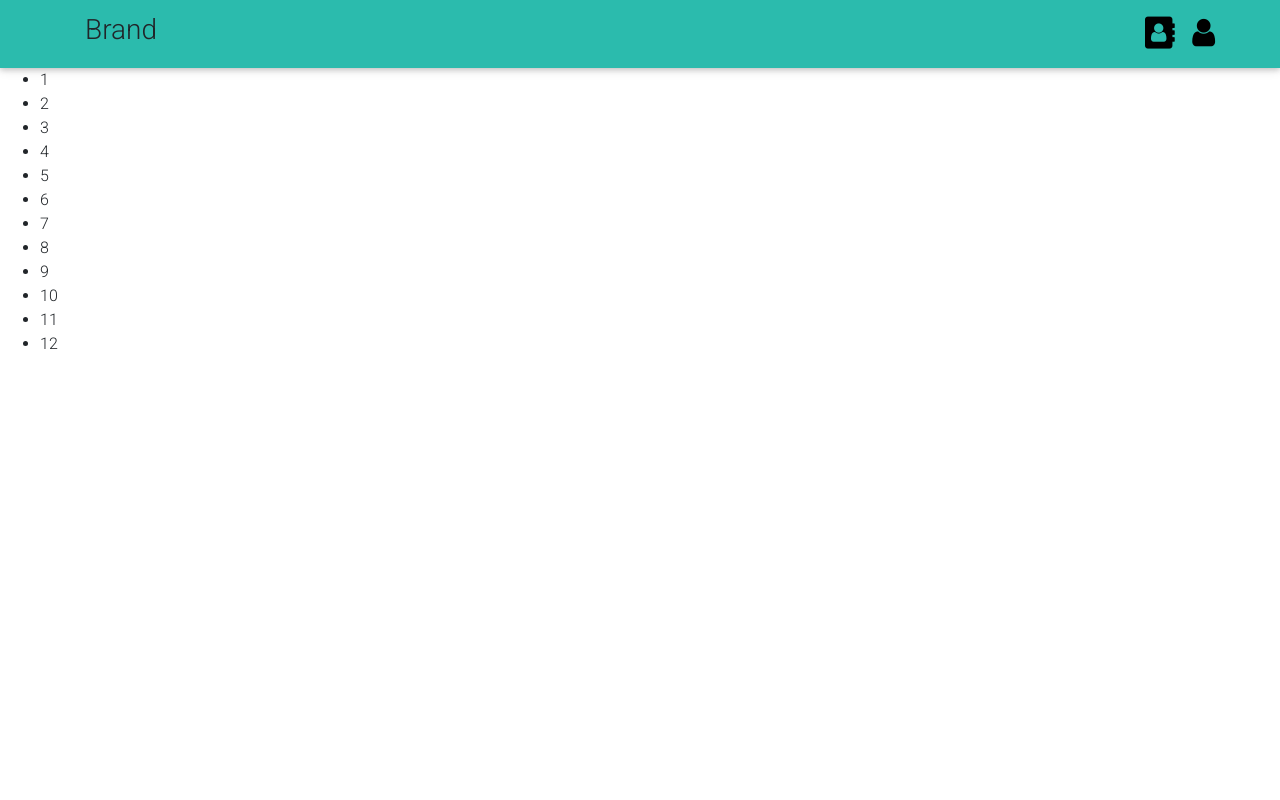
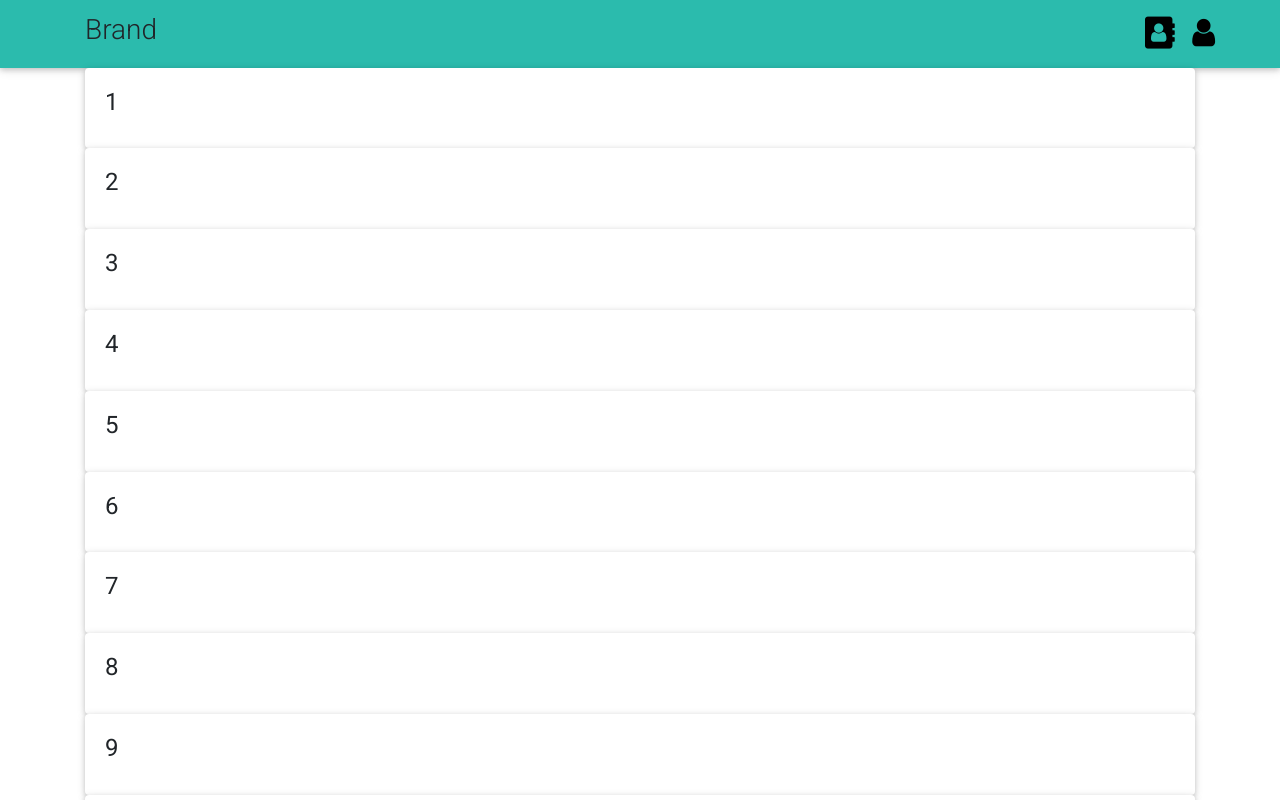
Before and after one commit to DocumentExplorer/Frontend, a React (Create React App) app: page /orders in a window 1280 px wide. Shown: the top 800 px of the page. Built offline with nearby package versions, Linux system fonts and the light colour scheme.

Commit message:
add some styles to ordersPage

```diff
--- a/src/components/Orders/Order.jsx
+++ b/src/components/Orders/Order.jsx
@@ -4,7 +4,7 @@
 
 export const Order = ({ value, i, onClick, ...rest }) => {
     return (
-        <Link to={`/orders/${value.invoiceNumber}`}>
+        <Link to={`/orders/${value.invoiceNumber}`} {...rest}>
             <Card key={i} className="custom-card" onClick={() => onClick}>
                 <CardBody>
                     <CardTitle>
--- a/src/components/pages/OrdersPage/OrdersListYear.jsx
+++ b/src/components/pages/OrdersPage/OrdersListYear.jsx
@@ -1,7 +1,8 @@
 import React from 'react'
 import _ from 'lodash'
 import { convertToNumbers } from '../../helpers/DateFormat';
-
+import { Container, Row, Col, Card, CardBody, CardTitle } from 'mdbreact'
+import { Order } from '../../Orders/Order'
 
 export default ({ data }) => {
     const months = []
@@ -22,21 +23,35 @@
         })
     })
     return (
-        <ul>
+        <Container>
+            <Row>
                 {
                     months.map((value, i) => (
-                    <li key={i}>
+                        <Col key={i} md="12">
+                            <Card>
+                                <CardBody>
+                                    <CardTitle>
                                         {value.month}
+                                    </CardTitle>
+                                </CardBody>
+                            </Card>
+                            <Row>
                                 {
                                     value.ordersByMonth.map((item, index) => (
-                                <p key={index}>
-                                    {item.invoiceNumber}
-                                </p>
+
+                                        <Col md="6" sm="12">
+                                            <Order
+                                                key={index}
+                                                value={item}
+                                            />
+                                        </Col>
                                     ))
                                 }
-                    </li>
+                            </Row>
+                        </Col>
                     ))
                 }
-        </ul>
+            </Row>
+        </Container>
     )
 }
--- a/src/redux/mock/data.js
+++ b/src/redux/mock/data.js
@@ -23,6 +23,14 @@
             clientCountry: 'PL',
             brokerCountry: 'PL',
             time: '16.07.2018 11:02:52'
+        },
+        {
+            invoiceNumber: 1203,
+            clientNIP: '1212312312313123',
+            brokerNIP: '3234535345353354',
+            clientCountry: 'PL',
+            brokerCountry: 'PL',
+            time: '14.01.2018 11:02:52'
         }
     ]
 }
```
Lines whose indentation alone changed are shown as unchanged.
